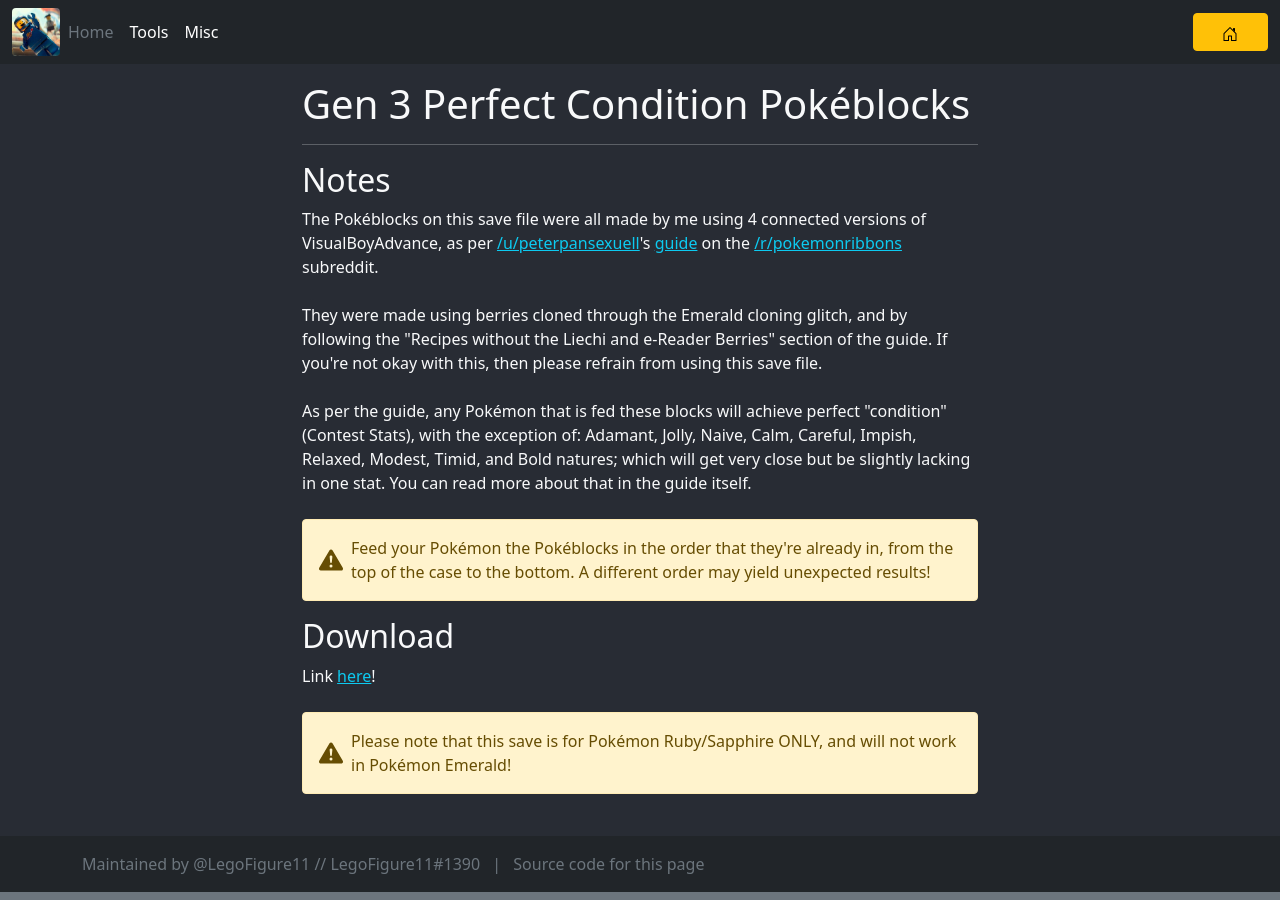
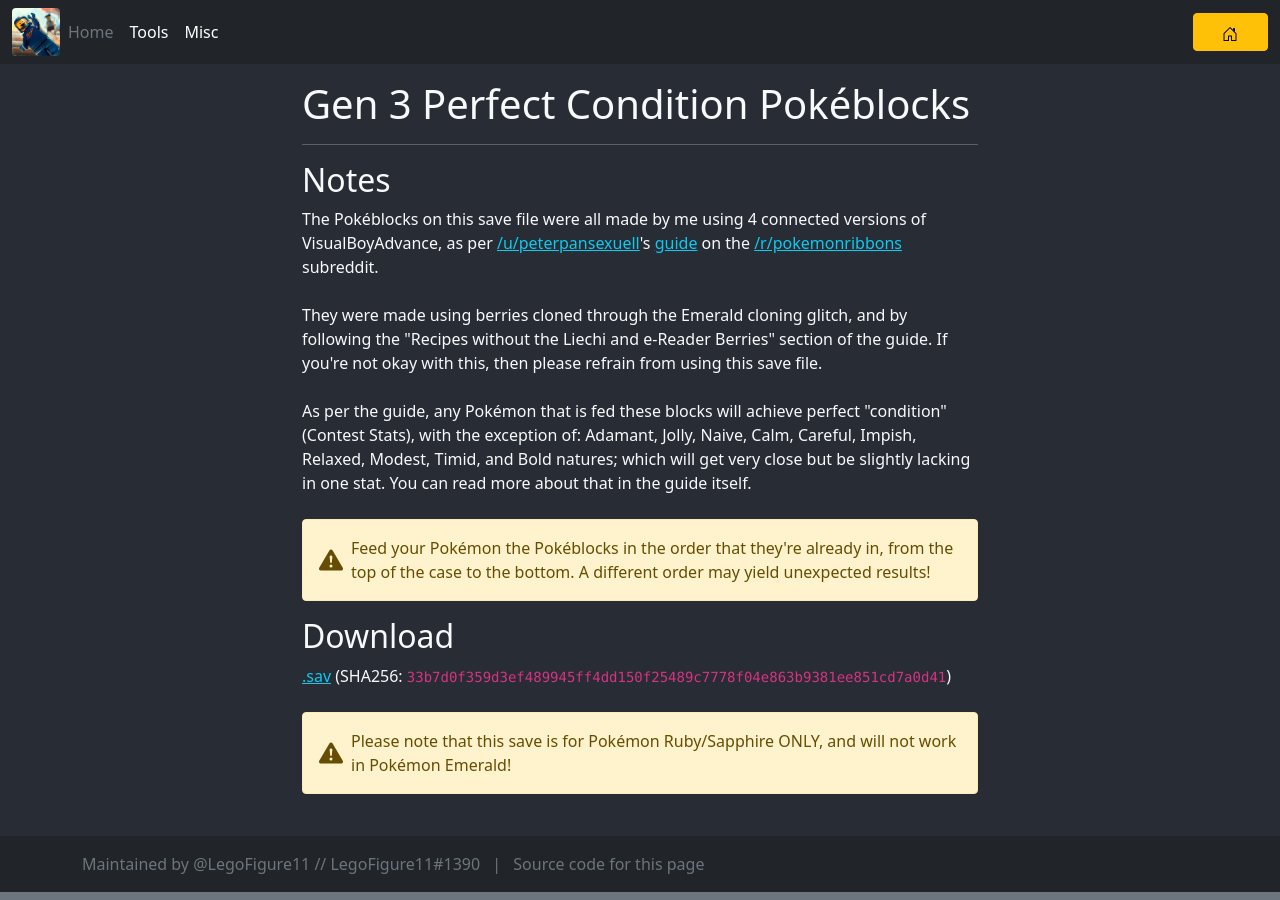
Before and after one commit to LegoFigure11/legofigure11.github.io, a Jekyll site: the page built from misc/g3-pokeblocks/index.html, in a window 1280 px wide. Built offline with Jekyll 4.4.1, drawn with Linux system fonts in a browser that asks for light colours; comment, search, counter and statistics services are not loaded.

Commit message:
Add download hash

```diff
--- a/misc/g3-pokeblocks/index.html
+++ b/misc/g3-pokeblocks/index.html
@@ -34,7 +34,7 @@ permalink: /misc/g3-pokeblocks/
 </div>
 <h2 class="anchored">Download</h2>
 <div>
-  Link <a class="text-info" href="./Pokeblocks_Ordered_Distro.sav" download>here</a>!
+  <a class="text-info" href="./Pokeblocks_Ordered_Distro.sav" download>.sav</a> (SHA256: <code>33b7d0f359d3ef489945ff4dd150f25489c7778f04e863b9381ee851cd7a0d41</code>)
 </div>
 <br />
 <div class="alert alert-warning d-flex align-items-center" role="alert">
```
